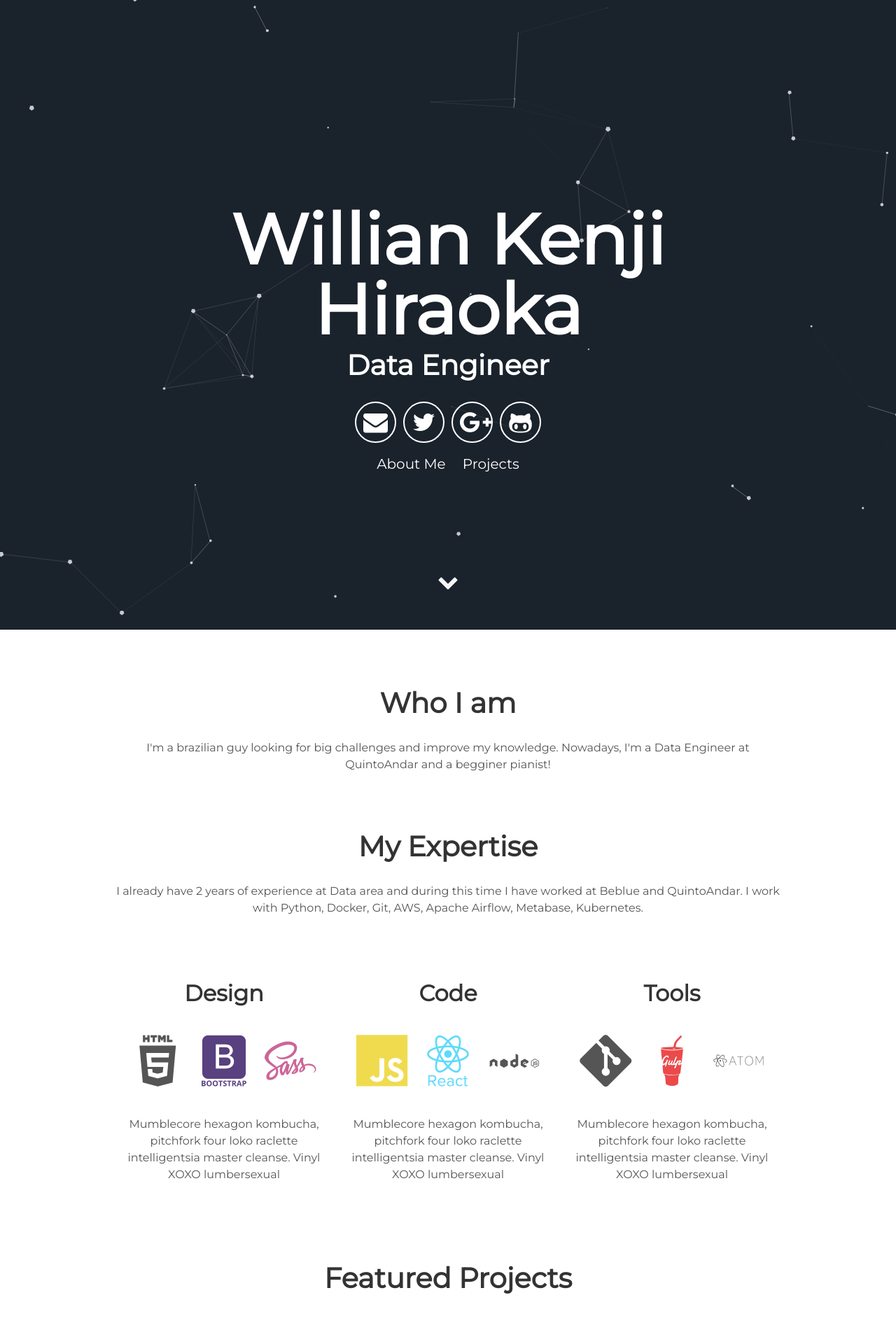
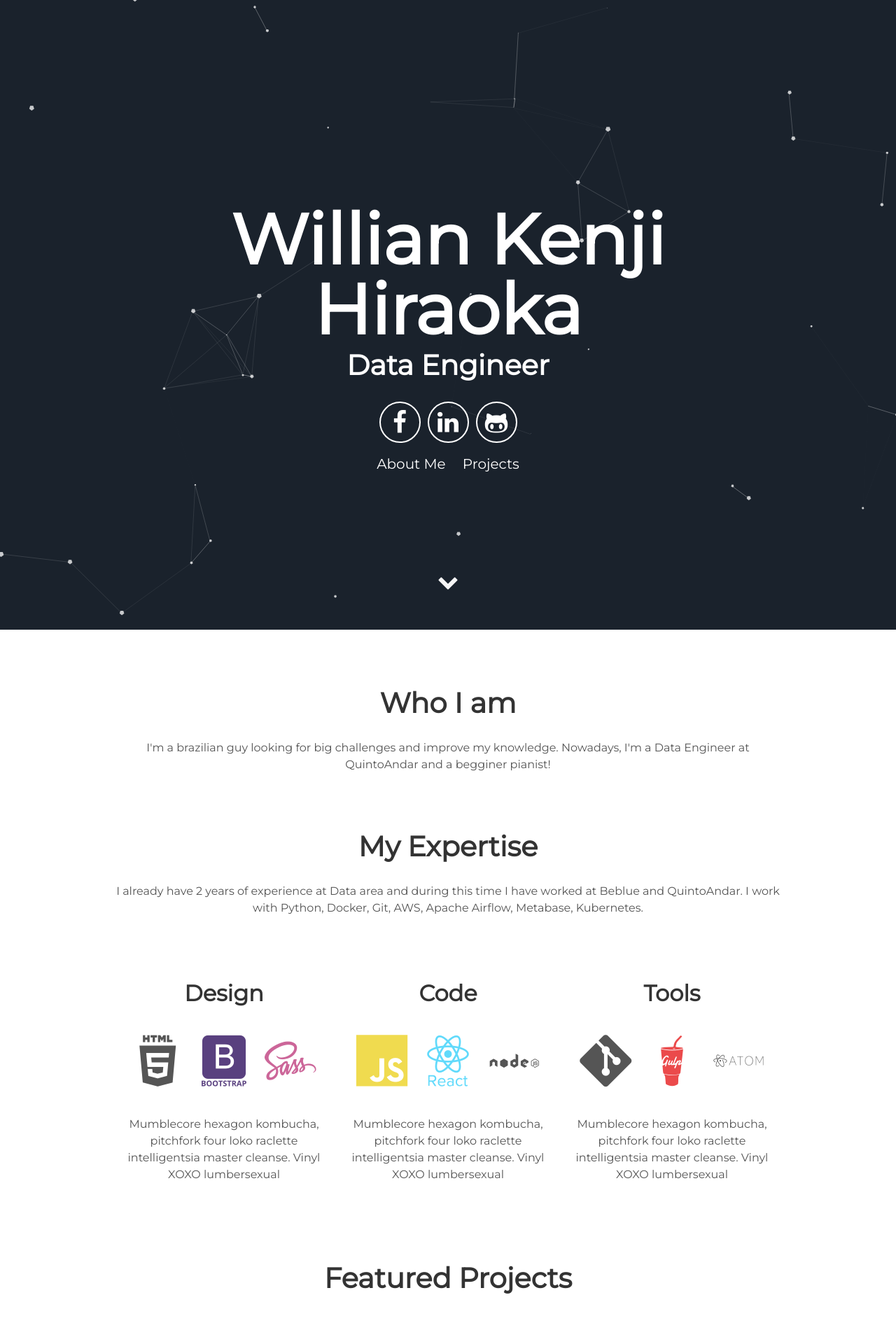
Before and after one commit to kenjihiraoka/kenjihiraoka.github.io, a Jekyll site: the page built from index.html, in a window 1280 px wide. Shown: the top 1901 px of the page at 70% size. Built offline with Jekyll 4.4.1, drawn with Linux system fonts in a browser that asks for light colours.

Commit message:
change header button to servies that I use

```diff
--- a/_includes/header.html
+++ b/_includes/header.html
@@ -5,10 +5,9 @@
         <span class="site-description">{{site.user_title}}</span>
       </h1>
       <div class="header-icons">
-        <a aria-label="Send email" href="#"><i class="icon fa fa-envelope"></i></a>
-        <a aria-label="My Twitter" target="_blank" href="#"><i class="icon fa fa-twitter" aria-hidden="true"></i></a>
-        <a aria-label="My Google Plus" target="_blank" href="#"><i class="icon fa fa-google-plus" aria-hidden="true"></i></a>
-        <a aria-label="My Github" target="_blank" href="#"><i class="icon fa fa-github-alt" aria-hidden="true"></i></a>
+        <a aria-label="My Facebook" href="https://www.facebook.com/willian.hiraoka/"><i class="icon fa fa-facebook"></i></a>
+        <a aria-label="My Linkedin" target="_blank" href="https://www.linkedin.com/in/kenjihiraoka/"><i class="icon fa fa-linkedin" aria-hidden="true"></i></a>
+        <a aria-label="My Github" target="_blank" href="https://github.com/kenjihiraoka"><i class="icon fa fa-github-alt" aria-hidden="true"></i></a>
       </div>
       <div class="header-links">
         <a class="link" href="#about" data-scroll>About Me</a>
```
